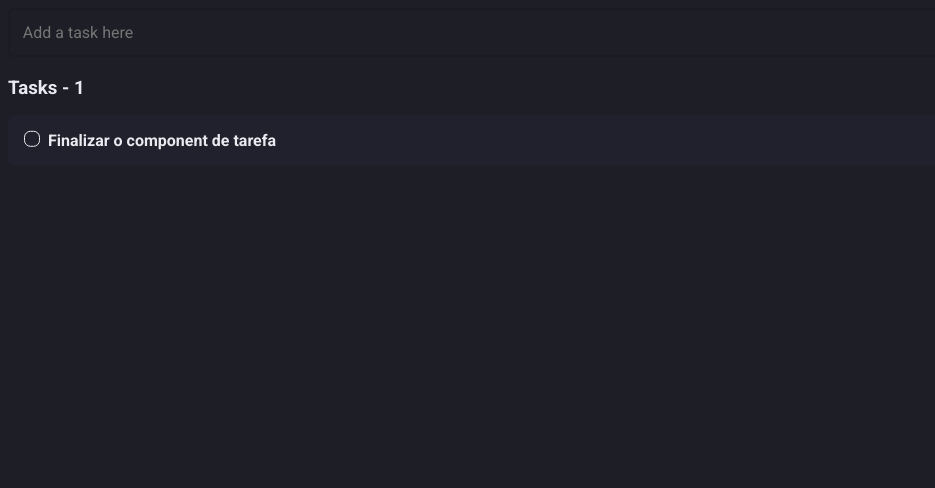
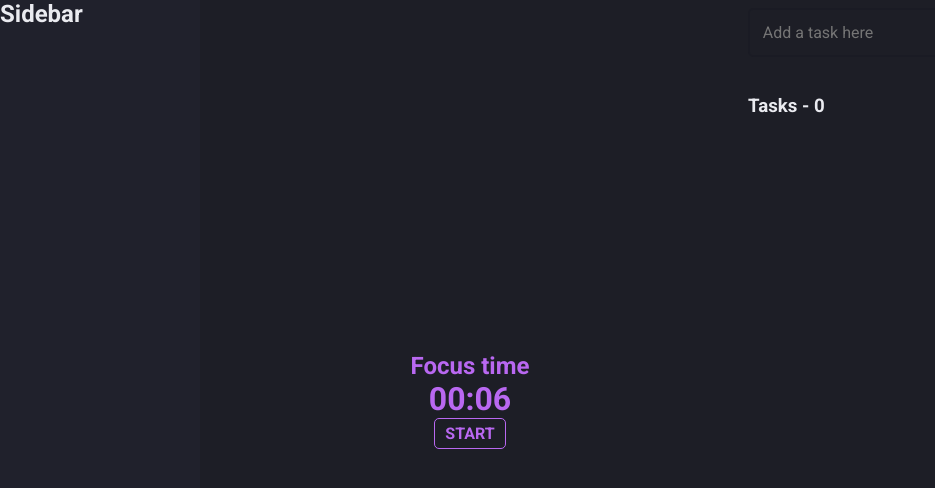
Before and after one commit to martins20/pomodoro-app-web, a React (Vite) app: page / in a window 1280 px wide. Shown: the top 488 px of the page, without its empty margins (0-935 px from the left). Built offline with nearby package versions, Linux system fonts and the light colour scheme.

Commit message:
style: fix validation  message style

```diff
--- a/src/components/index.ts
+++ b/src/components/index.ts
@@ -2,3 +2,4 @@ export * from "./timer"
 export * from "./button"
 export * from "./input"
 export * from "./todo"
+export * from "./sidebar"
--- a/src/components/input/index.tsx
+++ b/src/components/input/index.tsx
@@ -39,14 +39,14 @@ export const Input: FC<InputProps> = ({ onInputSubmit, validation, ...rest }) =>
   }
 
   return (
-    <Container>
+    <Container isInvalid={!isInputValid}>
       <StyledInput
         {...rest}
         onKeyUp={handleInputSubmitByPressingEnterKey}
         isInvalid={!isInputValid}
         onChange={handleChange}
       />
-      {!isInputValid && <ValidationMessage>{validation.message}</ValidationMessage>}
+      <ValidationMessage>{validation.message}</ValidationMessage>
     </Container>
   )
 }
--- a/src/components/input/styles.ts
+++ b/src/components/input/styles.ts
@@ -1,17 +1,25 @@
 import styled, { css } from "styled-components"
 
-type InputProps = {
+type DefaultProps = {
   isInvalid: boolean
 }
 
-export const Container = styled.section`
+export const Container = styled.section<DefaultProps>`
   display: flex;
   flex-direction: column;
 
   width: 100%;
+
+  small {
+    ${({ isInvalid }) =>
+      isInvalid &&
+      css`
+        visibility: visible;
+      `};
+  }
 `
 
-export const Input = styled.input<InputProps>`
+export const Input = styled.input<DefaultProps>`
   border-radius: 5px;
   background: transparent;
 
@@ -29,11 +37,11 @@ export const Input = styled.input<InputProps>`
 `
 
 export const ValidationMessage = styled.small`
-  margin-top: 0.1rem;
   font-weight: bold;
   font-size: 0.875rem;
 
   color: var(--color-red);
   line-height: 1.6;
   letter-spacing: 0.05rem;
+  visibility: hidden;
 `
--- /dev/null
+++ b/src/components/sidebar/index.tsx
@@ -0,0 +1,7 @@
+import { Container } from "./styles"
+
+export const Sidebar = () => (
+  <Container data-testid="sidebar">
+    <h1>Sidebar</h1>
+  </Container>
+)
--- /dev/null
+++ b/src/components/sidebar/styles.ts
@@ -0,0 +1,10 @@
+import styled from "styled-components"
+
+export const Container = styled.aside`
+  display: flex;
+
+  min-width: 200px;
+  background: var(--color-gray-500);
+
+  height: 100vh;
+`
--- a/src/pages/home/index.tsx
+++ b/src/pages/home/index.tsx
@@ -1,19 +1,12 @@
 import { ChangeEvent, useState, useMemo, useCallback } from "react"
 
-import { Input, Todo } from "../../components"
+import { Input, Sidebar, Timer, Todo } from "../../components"
 import { TodoDTO } from "../../dtos"
 
 import { Container, TaskList } from "./styles"
 
 export const Home = () => {
-  const [todos, setTodos] = useState<TodoDTO[]>([
-    {
-      id: Date.now().toString(),
-      name: "Finalizar o component de tarefa",
-      isCompleted: false,
-      createdAt: new Date(),
-    },
-  ])
+  const [todos, setTodos] = useState<TodoDTO[]>([])
   const [todoText, setTodoText] = useState("")
 
   const handleChangeTodoText = useCallback((event: ChangeEvent<HTMLInputElement>) => {
@@ -49,6 +42,11 @@ export const Home = () => {
 
   return (
     <Container data-testid="home">
+      <Sidebar />
+
+      <Timer focus_time_in_minutes={.1}/>
+
+      <section>
         <header>
           <Input
             value={todoText}
@@ -67,6 +65,7 @@ export const Home = () => {
 
           {Todos}
         </TaskList>
+      </section>
     </Container>
   )
 }
--- a/src/pages/home/styles.ts
+++ b/src/pages/home/styles.ts
@@ -2,8 +2,10 @@ import styled from "styled-components"
 
 export const Container = styled.main`
   display: flex;
-  flex-direction: column;
+  flex-direction: row;
 
+  > section {
+    flex: 1;
     padding: 0.5rem;
 
     > header {
@@ -13,13 +15,14 @@ export const Container = styled.main`
 
       gap: 0.5rem;
     }
+  }
 `
 
 export const TaskList = styled.article`
   display: flex;
   flex-direction: column;
 
-  margin-top: 1.25rem;
+  margin-top: 1rem;
 
   > h3 {
     margin-bottom: 1rem;
```
Also changed, not shown: 1 other file (tests, documents, lock files or other folders). Lines whose indentation alone changed are shown as unchanged.
